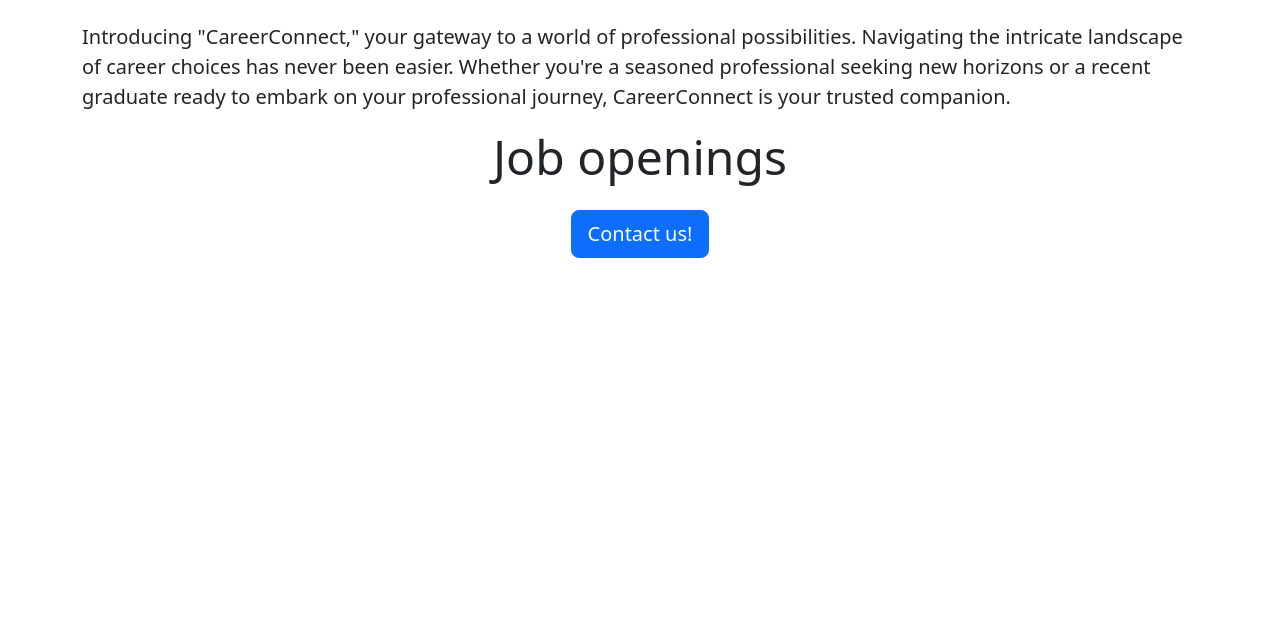
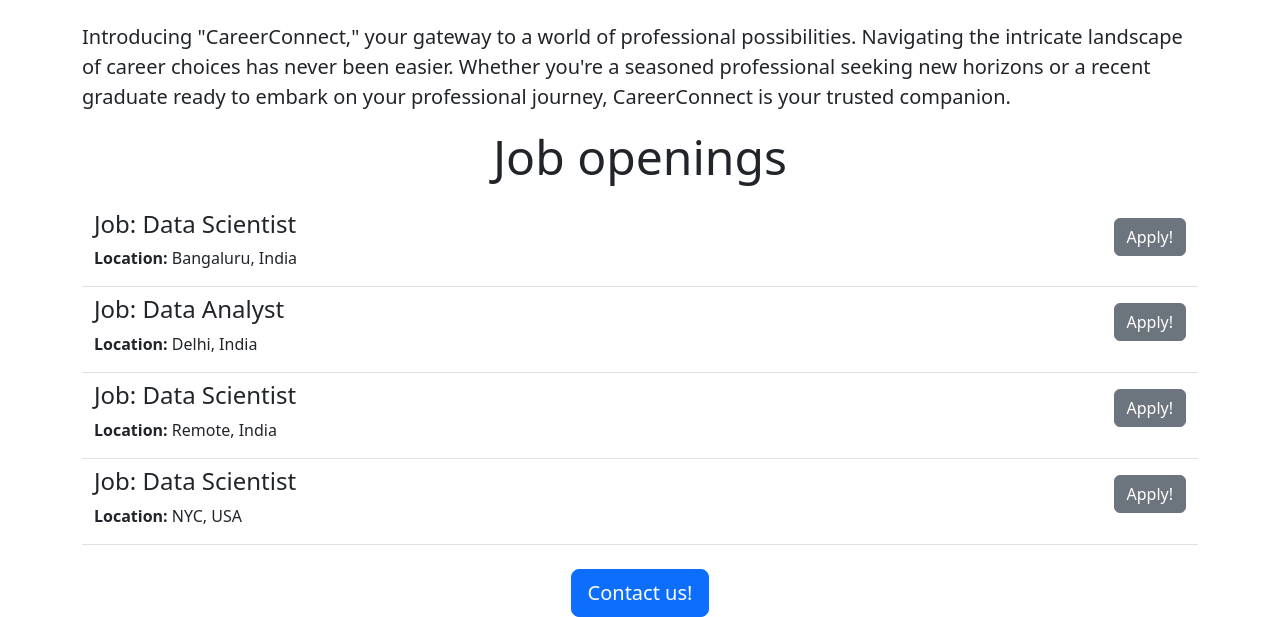
Before and after one commit to Ape12b/jovian_careers_website, a Flask app: page / in a window 1280 px wide. Shown: the part 562-1179 px from the top of the page. Before the commit the page ends 820 px from the top, so only its background shows below. Run offline with Flask 3, Linux system fonts and the light colour scheme.

Commit message:
Added bootstrap and dynamic jobs

```diff
--- a/app.py
+++ b/app.py
@@ -2,10 +2,28 @@
 
 app = Flask(__name__)
 
+JOBS = [{
+    'id': 1,
+    "Name": "Data Scientist",
+    "Location": "Bangaluru, India"
+}, {
+    'id': 2,
+    "Name": "Data Analyst",
+    "Location": "Delhi, India"
+}, {
+    'id': 3,
+    "Name": "Data Scientist",
+    "Location": "Remote, India"
+}, {
+    'id': 4,
+    "Name": "Data Scientist",
+    "Location": "NYC, USA"
+}]
+
 
 @app.route('/')
 def hello_world():
-  return render_template('home.html')
+  return render_template('home.html', jobs=JOBS)
 
 
 @app.route('/about')
--- a/templates/home.html
+++ b/templates/home.html
@@ -30,8 +30,9 @@
 
   <div>
     <h2 class="text-center mt-2 mb-4 display-5">Job openings</h2>
+    {% include 'jobitem.html' %}
   </div>
-  <div class="text-center">
+  <div class="text-center mt-4">
     <button class="btn btn-primary btn-lg">Contact us!</button>
   </div>
 </body>
--- /dev/null
+++ b/templates/jobitem.html
@@ -0,0 +1,13 @@
+<div class="container text-center mb-2 mt-2">
+  {% for job in jobs %}
+  <div class="row border-bottom mt-2 mb-2">
+  <div class="col-8 text-start">
+      <h4>Job: {{ job["Name"] }}</h4>
+      <p><b>Location:</b> {{ job["Location"] }}</p>
+    </div>
+  <div class="col mt-2 text-end">
+    <button class="btn btn-secondary">Apply!</button>
+  </div>
+  </div>
+  {% endfor %}
+</div>
```
